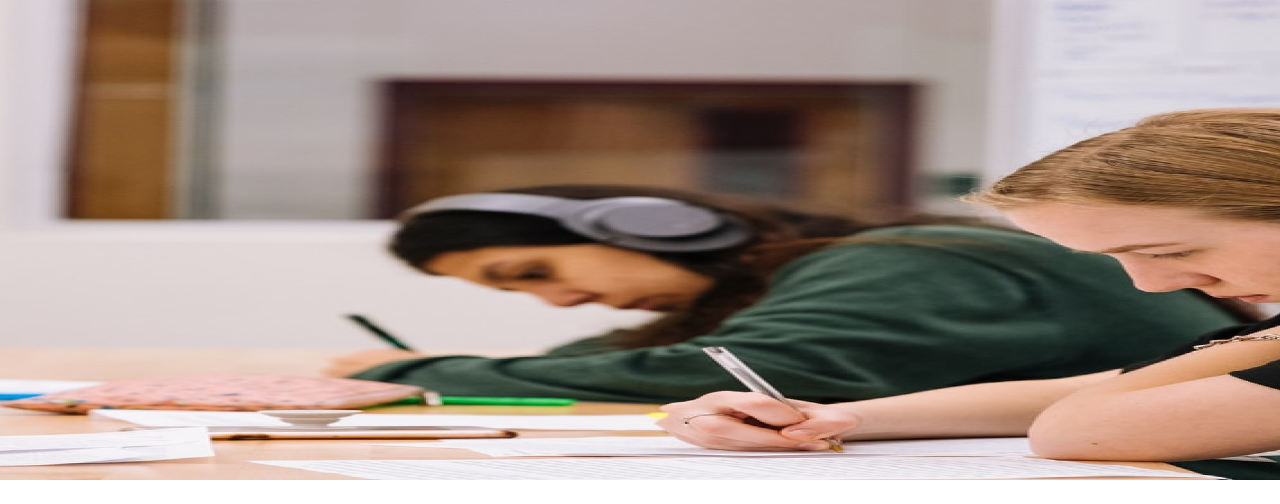
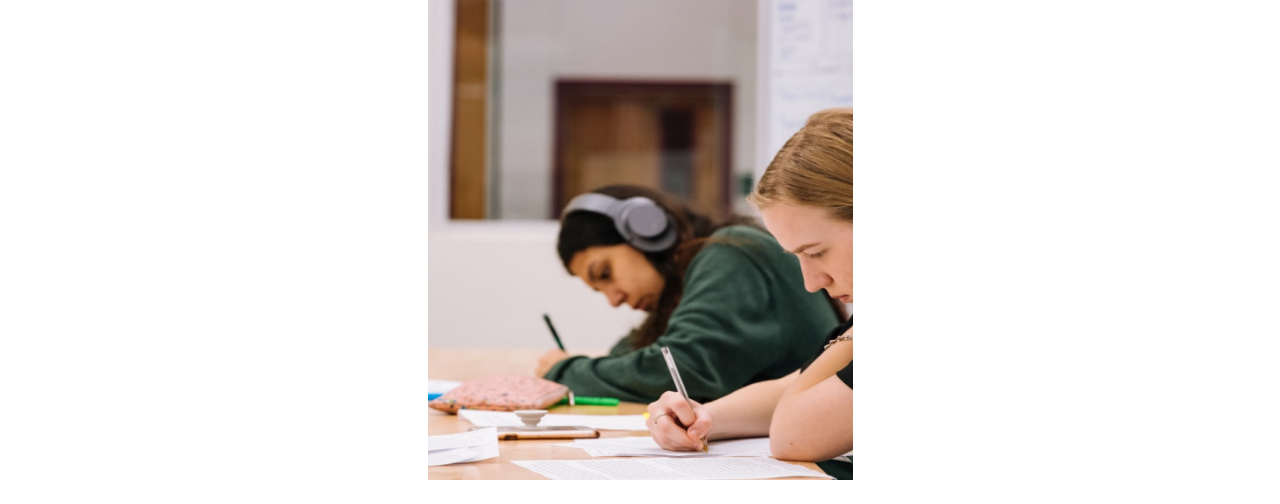
Before and after one commit to hridaya-stuffs/skillsup-website, a plain HTML site: page index.html in a window 1280 px wide. Shown: the top 504 px of the page. Drawn offline with Linux system fonts and the light colour scheme.

Commit message:
index: Fixup the banner width
Suggested-by: sagarcrestha81 <sagarcrestha81@gmail.com>
Signed-off-by: hridaya <kawaaii@nocturn9x.space>

```diff
--- a/css/style.css
+++ b/css/style.css
@@ -5,8 +5,14 @@ body {
 }
 
 /* Global styles */
+
+.img-study {
+    display: flex;
+    justify-content: space-around;
+}
+
 img {
-    width: 100%;
+    width: 425px;
     height: 60vh;
 }
 
@@ -38,7 +44,8 @@ a {
 /* Links */
 a {
     font-weight: 600;
-    color: black; /* To ensure links remain visible in both modes */
+    color: black;
+    /* To ensure links remain visible in both modes */
 }
 
 /* Buttons */
```
